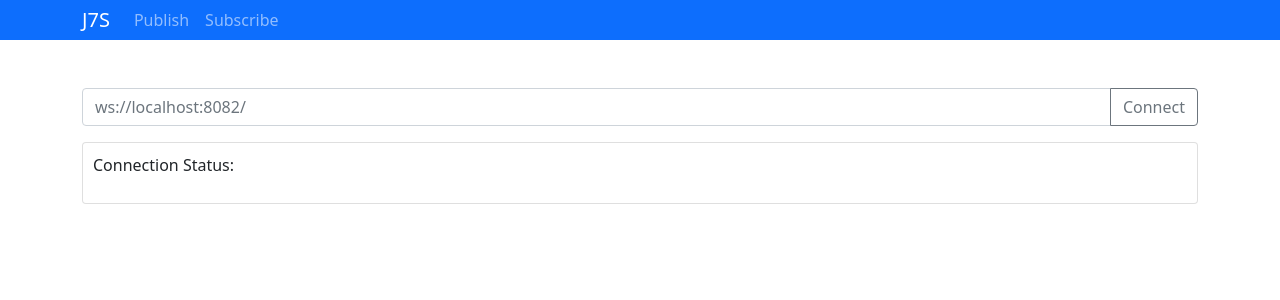
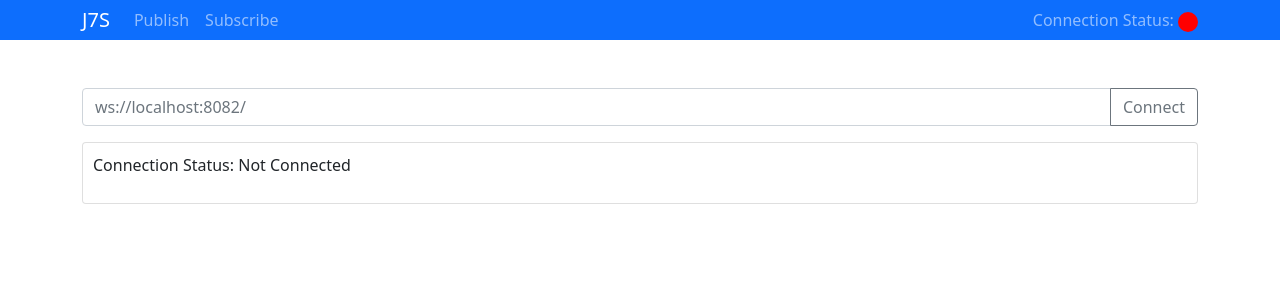
Before and after one commit to jpace121/j7s-web-mqtt, a React (Create React App) app: page / in a window 1280 px wide. Shown: the top 300 px of the page. Built offline with nearby package versions, Linux system fonts and the light colour scheme.

Commit message:
Track the connection status in the navbar.

```diff
--- a/src/App.tsx
+++ b/src/App.tsx
@@ -29,10 +29,16 @@ import {
 import 'bootstrap/dist/css/bootstrap.min.css';
 import './App.css';
 
+enum ConnectionState {
+    False = 'Not Connected',
+    True = 'Connected!',
+    Errored = 'Connection Failed'
+};
+
 const connectionStatusAtom = atom(
     {
         key: 'connectionStatus',
-        default: '',
+        default: ConnectionState.False,
     });
 
 const subscribedColorAtom = atom(
@@ -88,14 +94,14 @@ function MQTTWrapper(props: any)
     }
 
     let onConnected = (context : any) => {
-        setConnectionStatus("Connected!");
+        setConnectionStatus(ConnectionState.True);
         client.subscribe("led_state")
     }
     let onConnectionLost = (context : any) => {
-        setConnectionStatus("Disconnected");
+        setConnectionStatus(ConnectionState.False);
     }
     let onFailure = (context : any) => {
-        setConnectionStatus("Failed");
+        setConnectionStatus(ConnectionState.Errored);
     }
     let onMessageArrived = (pahoMessage : any) => {
         if(pahoMessage.destinationName === "led_state")
@@ -205,7 +211,7 @@ function StatusIndicatorCard() {
 
     return (
         <Card className="padded-card">
-            <p> Connection Status: {connectionStatus} </p>
+            <p> Connection Status: {connectionStatus.toString()} </p>
         </Card>
     );
 }
@@ -329,6 +335,22 @@ function ConnectButton() {
     );
 }
 
+function ConnectedLight(props: any) {
+    const connectedState = useRecoilValue(connectionStatusAtom);
+
+    var connectColor = 'red';
+    if(connectedState === ConnectionState.True)
+    {
+        connectColor = 'green';
+    }
+
+    return (
+        <svg width="20" height="20" className={props.className}>
+            <circle cx="10" cy="10" r="10" stroke="black" strokeWidth="0" fill={connectColor} />
+        </svg>
+    );
+}
+
 function AppNavBar() {
     return (
         <Navbar bg="primary" variant="dark" expand="sm" className="py-0">
@@ -338,6 +360,10 @@ function AppNavBar() {
                  <Link to="/pub" className="nav-link">Publish</Link>
                  <Link to="/sub" className="nav-link">Subscribe</Link>
               </Nav>
+             <div className="meAuto">
+                <span className="navbar-text">Connection Status: </span>
+                <ConnectedLight className="meAuto"/>
+            </div>
             </Container>
         </Navbar>
     );
```
